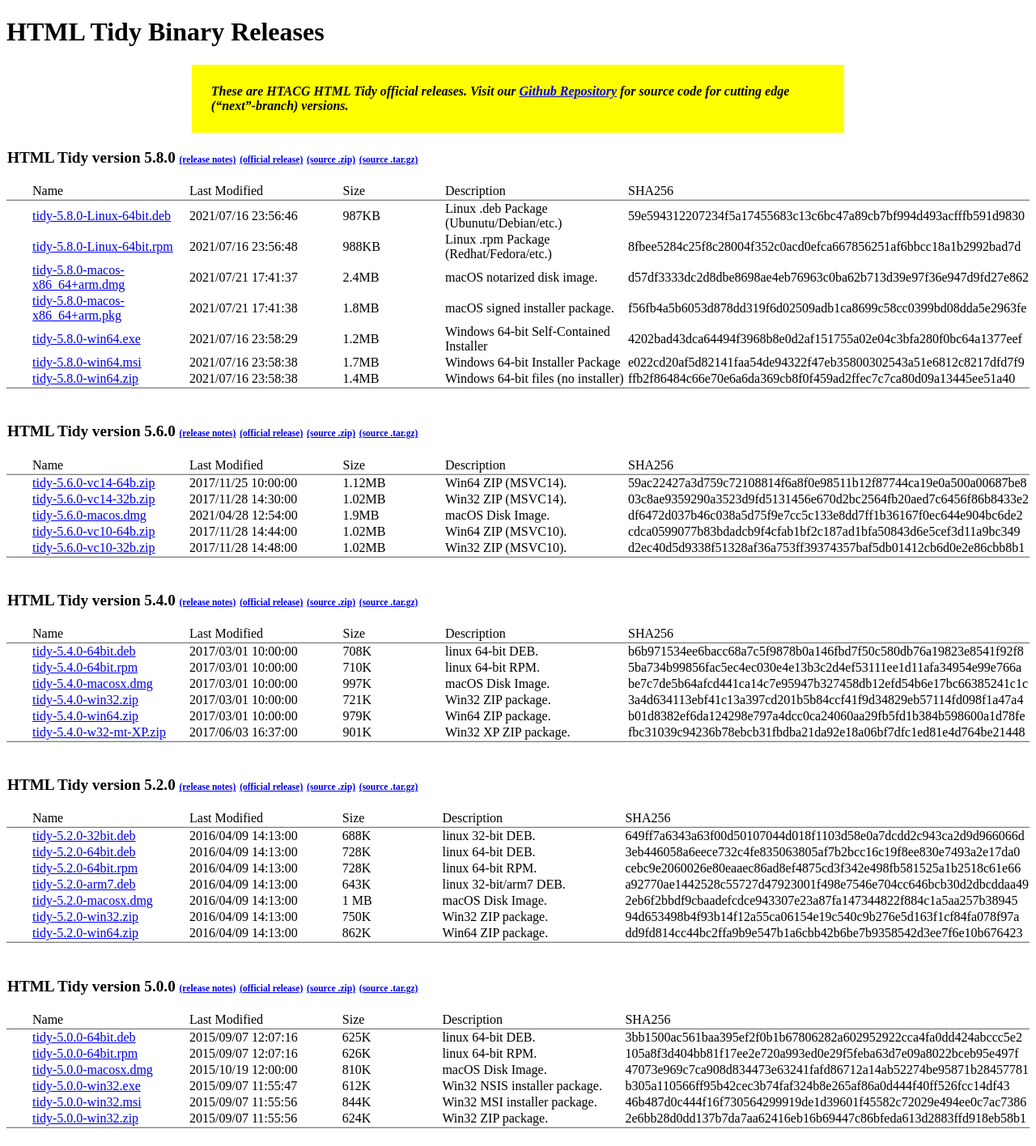
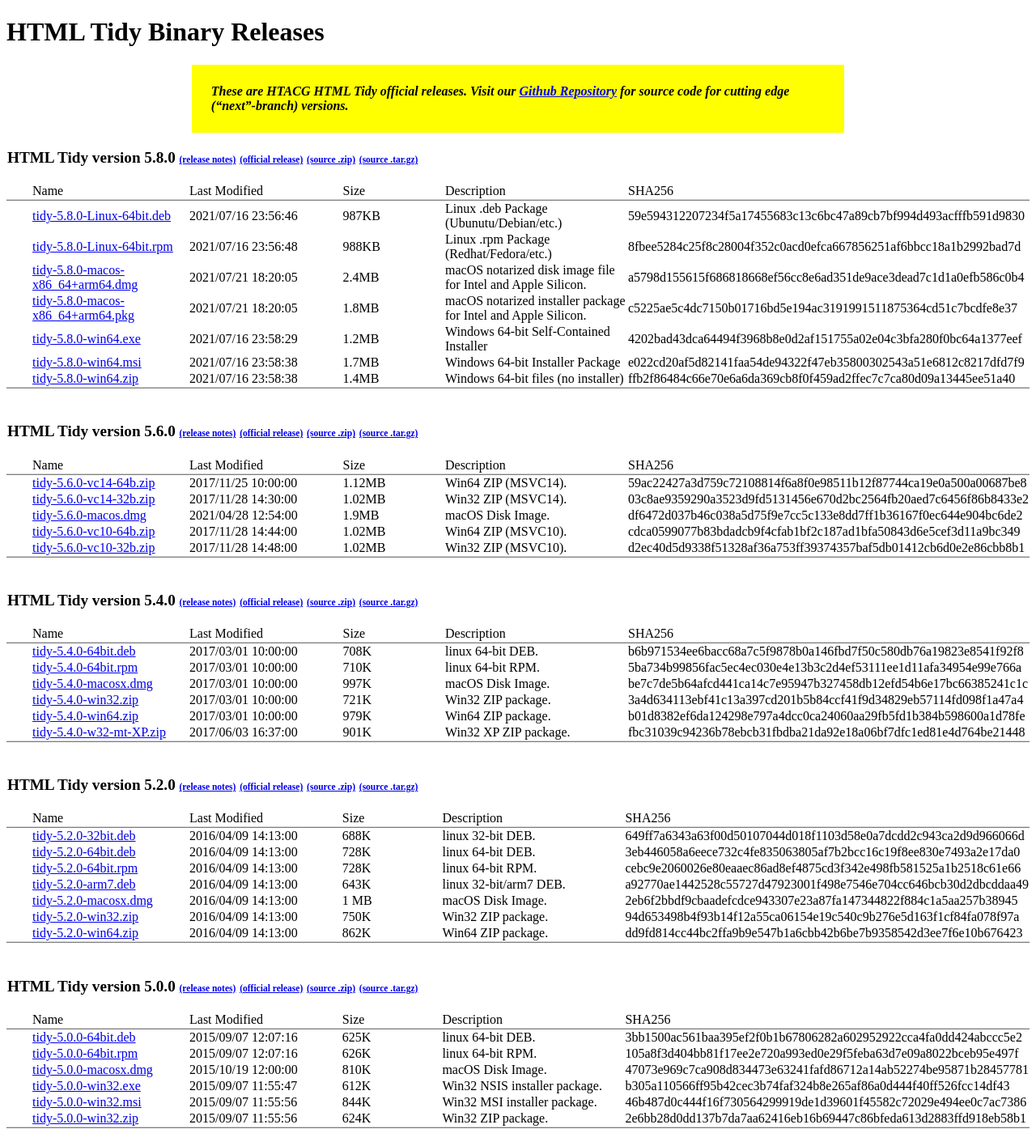
Before and after one commit to htacg/html-tidy.org.binaries, a Jekyll site: the page built from index.html, in a window 1280 px wide. Shown: the whole page at 81% size. Built offline with Jekyll 4.4.1, drawn with Linux system fonts in a browser that asks for light colours.

Commit message:
Correct filenames.

```diff
--- a/_data/tidy.yml
+++ b/_data/tidy.yml
@@ -14,17 +14,17 @@
       describe: Linux .rpm Package (Redhat/Fedora/etc.)
       sha256: 8fbee5284c25f8c28004f352c0acd0efca667856251af6bbcc18a1b2992bad7d
 
-    - filename: tidy-5.8.0-macos-x86_64+arm.dmg
+    - filename: tidy-5.8.0-macos-x86_64+arm64.dmg
       filesize: 2.4MB
-      modified: 2021/07/21 17:41:37
-      describe: 'macOS notarized disk image.'
-      sha256: d57df3333dc2d8dbe8698ae4eb76963c0ba62b713d39e97f36e947d9fd27e862
+      modified: 2021/07/21 18:20:05
+      describe: macOS notarized disk image file for Intel and Apple Silicon.
+      sha256: a5798d155615f686818668ef56cc8e6ad351de9ace3dead7c1d1a0efb586c0b4
 
-    - filename: tidy-5.8.0-macos-x86_64+arm.pkg
+    - filename: tidy-5.8.0-macos-x86_64+arm64.pkg
       filesize: 1.8MB
-      modified: 2021/07/21 17:41:38
-      describe: 'macOS signed installer package.'
-      sha256: f56fb4a5b6053d878dd319f6d02509adb1ca8699c58cc0399bd08dda5e2963fe
+      modified: 2021/07/21 18:20:05
+      describe: macOS notarized installer package for Intel and Apple Silicon.
+      sha256: c5225ae5c4dc7150b01716bd5e194ac3191991511875364cd51c7bcdfe8e37
 
     - filename: tidy-5.8.0-win64.exe
       filesize: 1.2MB
```
